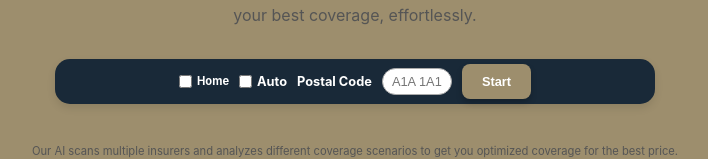
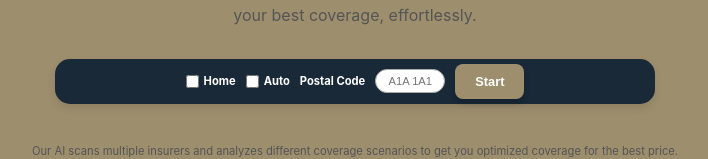
Before and after one commit to vidx3m/ince, a Next.js app: page / in a window 1280 px wide. Shown: the part 356-515 px from the top of the page, without its empty margins (285-993 px from the left). Built offline with nearby package versions, Linux system fonts and the light colour scheme.

Commit message:
Updated landing page

```diff
--- a/pages/index.tsx
+++ b/pages/index.tsx
@@ -43,10 +43,10 @@ export default function Home() {
                 <label style={{ fontSize: "0.7rem", cursor: "pointer", display: "flex", alignItems: "center", color: "#ffffff", fontWeight: "bold" }}>
                     <input type="checkbox" name="insuranceType" value="home" style={{ marginRight: "5px" }} /> Home
                 </label>
-                <label style={{ fontSize: "0.8rem", cursor: "pointer", display: "flex", alignItems: "center", color: "#ffffff", fontWeight: "bold" }}>
+                <label style={{ fontSize: "0.7rem", cursor: "pointer", display: "flex", alignItems: "center", color: "#ffffff", fontWeight: "bold" }}>
                     <input type="checkbox" name="insuranceType" value="auto" style={{ marginRight: "5px" }} /> Auto
                 </label>
-                <label style={{ fontSize: "0.8rem", color: "#ffffff", fontWeight: "bold" }}>Postal Code</label>
+                <label style={{ fontSize: "0.7rem", color: "#ffffff", fontWeight: "bold" }}>Postal Code</label>
                 <input
                     type="text"
                     placeholder="A1A 1A1"
@@ -57,7 +57,7 @@ export default function Home() {
                         border: "1px solid #aaa",
                         color: "#333",
                         outline: "none",
-                        fontSize: "0.8rem",
+                        fontSize: "0.7rem",
                         width: "70px",
                         textAlign: "center"
                     }}
```
